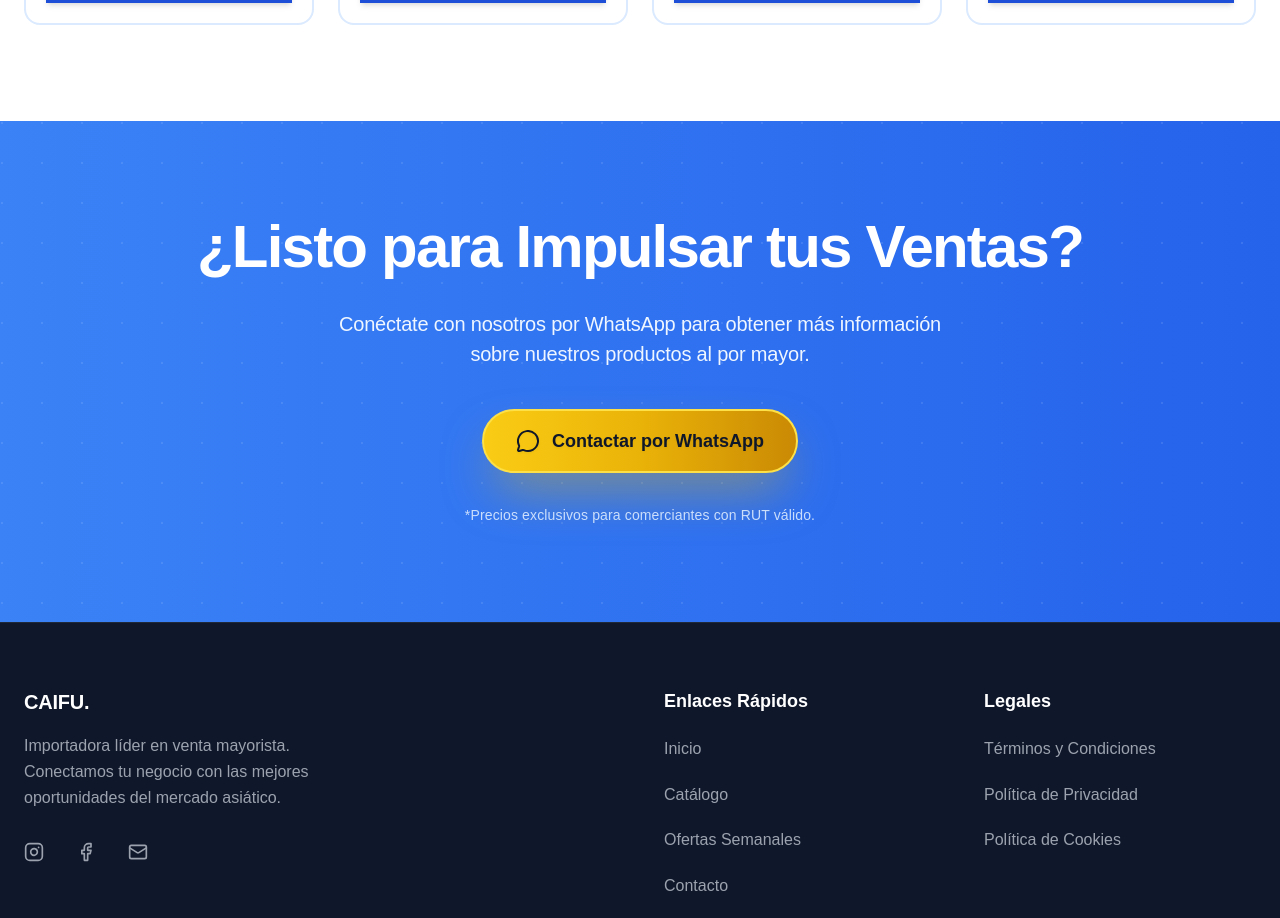
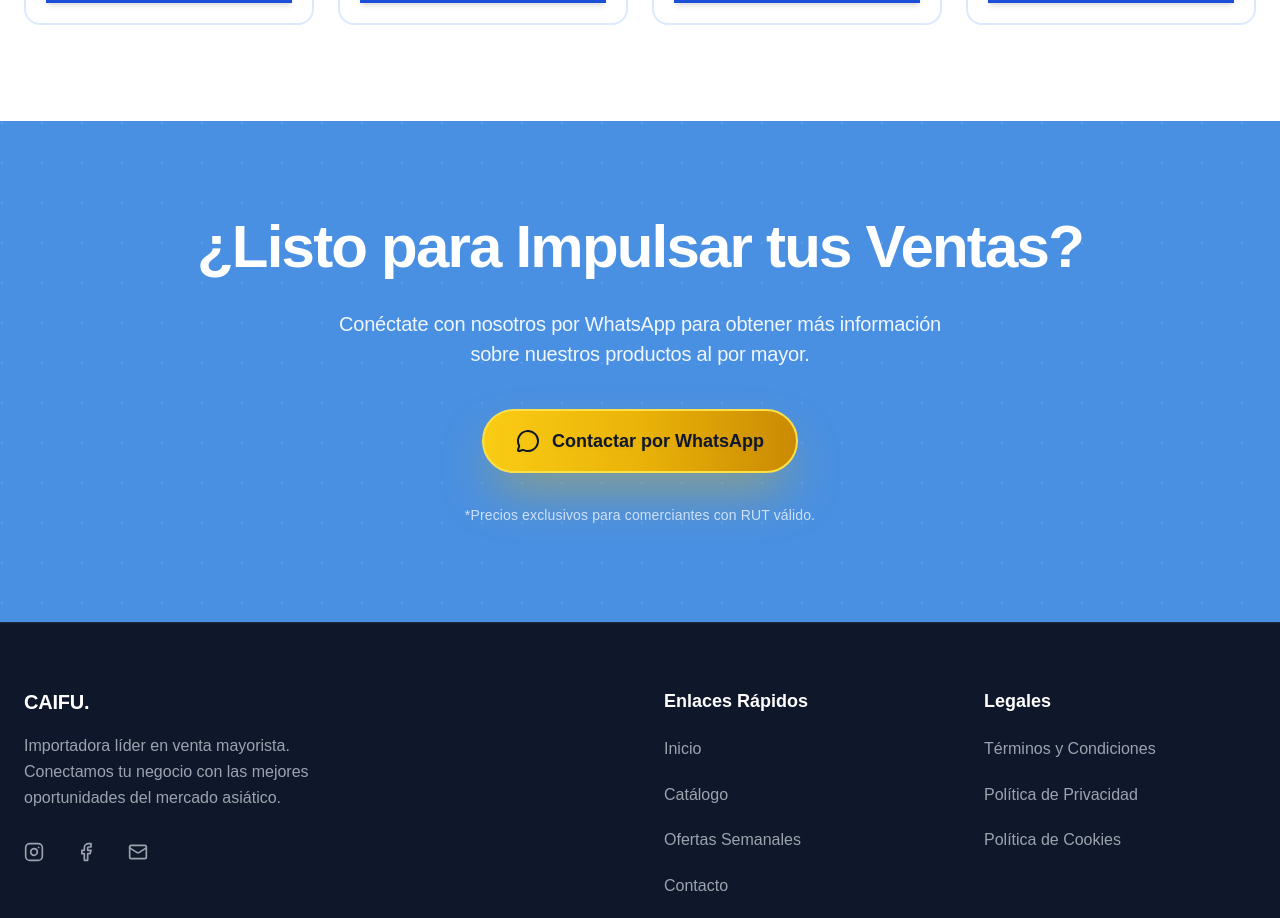
Before and after one commit to Victormflz/CAIFU, a React (Vite) app: page / in a window 1280 px wide. Shown: the part 3749-4667 px from the top of the page. Built offline with nearby package versions, Linux system fonts and the light colour scheme.

Commit message:
style: update CTA section background color to solid blue

```diff
--- a/components/CTA.tsx
+++ b/components/CTA.tsx
@@ -5,7 +5,7 @@
   return (
     <section id="contacto" className="py-16 sm:py-20 md:py-24 relative overflow-hidden">
       {/* Background Gradient */}
-      <div className="absolute inset-0 bg-gradient-to-r from-brand-500 to-blue-600" aria-hidden="true"></div>
+      <div className="absolute inset-0 bg-[#4A90E2]" aria-hidden="true"></div>
 
       {/* Decorative patterns */}
       <div
```
